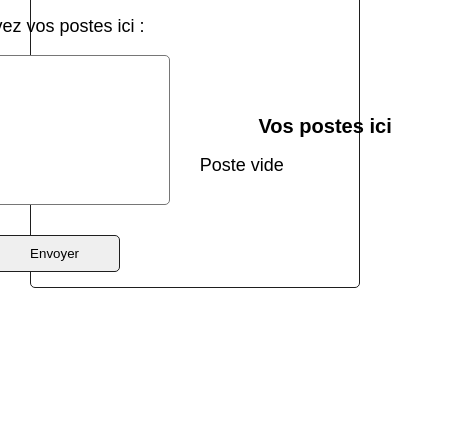
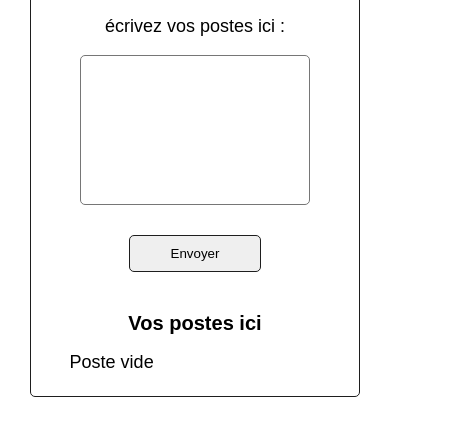
Before and after one commit to Hellhow/ToDo-liste, a plain HTML site: page index.html in a window 390 px wide. Shown: the part 49-484 px from the top of the page, 450 px wide, since content can reach past the window. Drawn offline with Linux system fonts and the light colour scheme.

Commit message:
V 1.0.1  - correction mobil

```diff
--- a/index.html
+++ b/index.html
@@ -62,7 +62,7 @@
     <!-- SECTION Main -->
     <main class="radius-5 p-0">
         <h1 class="fs-3 txt-center">Social Media App</h1>
-        <div class="container py-1 d-flex jc-c">
+        <div class="container py-1 d-flex jc-c fw-wrap">
             <div class="left">
                 <form action="#" method="post" id="form" class="d-flex fd-col jc-c ai-c">
                     <label for="post">écrivez vos postes ici :</label>
--- a/js/main.js
+++ b/js/main.js
@@ -7,8 +7,6 @@ const empty = document.querySelector("empty");
 
 // let de stockage
 let data = {};
-// liste de bouton trash et modif
-var modifs = document.querySelectorAll('.fa-edit');
 
 // écouteur du formulaire sur le submit
 form.addEventListener("submit", (e) => {
```
